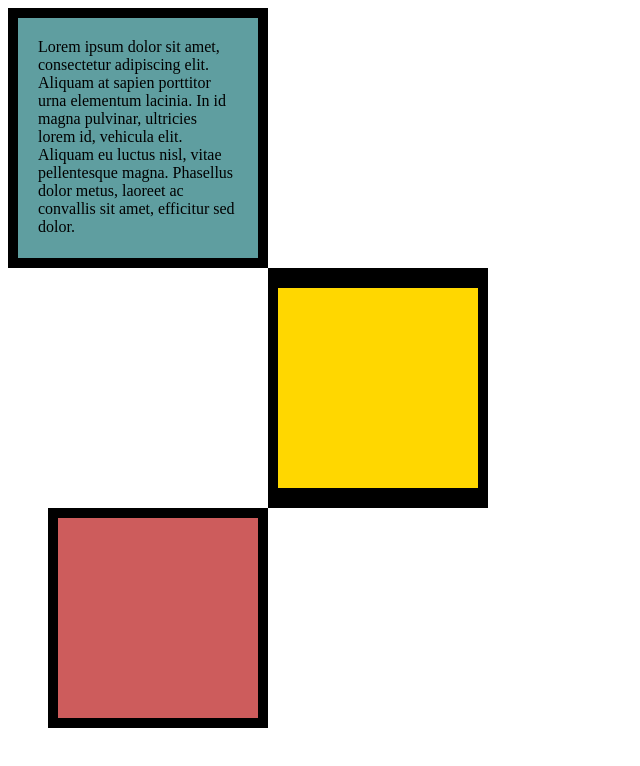
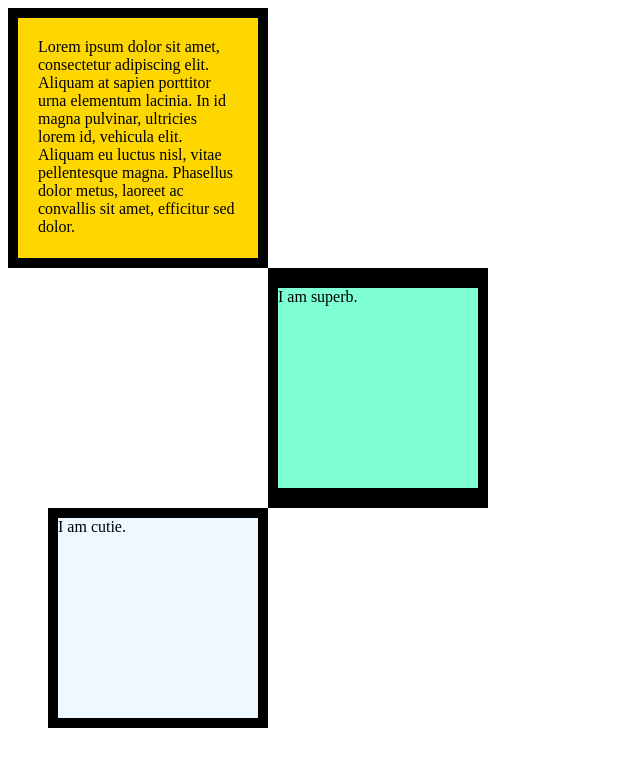
Before and after one commit to vijeraghu/Development_practice, a plain HTML site: page 6.3+CSS+Box+Model/6.3 CSS Box Model/index.html in a window 1280 px wide. Shown: the whole page, without its empty margins (0-640 px from the left). Drawn offline with Linux system fonts and the light colour scheme.

Commit message:
Exercise Updation

```diff
--- a/6.3+CSS+Box+Model/6.3 CSS Box Model/index.html
+++ b/6.3+CSS+Box+Model/6.3 CSS Box Model/index.html
@@ -5,48 +5,65 @@
   <meta charset="UTF-8">
   <title>CSS Box Model</title>
   <style>
-    div {
+    /* Write your CSS code here */
+    /*2. Set their sizes to 200px heigh by 200px wide.*/
+    div{
       height: 200px;
       width: 200px;
     }
-
-    p {
+    p{
       margin: 0;
     }
-
-    #first {
-      background-color: cadetblue;
+    /*3. Set different background colors for each of the boxes (I used cadetblue, gold and indianred).*/
+    #first{
+      background-color: gold;
       padding: 20px;
       border: 10px solid black;
     }
-
-    #second {
-      background-color: gold;
-      border: solid black;
-      border-width: 20px 10px;
+    #second{
+      background-color: aquamarine;
+      border:solid black;
+      border-width: 20px 10px 20px 10px;
       margin-left: 260px;
     }
-
-    #third {
-      background-color: indianred;
+    #third{
+      background-color: aliceblue;
       border: 10px solid black;
       margin-left: 40px;
     }
+
+
   </style>
 </head>
 
 <body>
-  <div id="first">
-    <p>Lorem ipsum dolor sit amet, consectetur adipiscing elit. Aliquam at sapien porttitor urna elementum lacinia. In
-      id magna pulvinar, ultricies lorem id, vehicula elit. Aliquam eu luctus nisl, vitae pellentesque magna. Phasellus
-      dolor metus, laoreet ac convallis sit amet, efficitur sed dolor. </p>
-  </div>
-  <div id="second">
+<div id = first>
+<p>Lorem ipsum dolor sit amet, consectetur adipiscing elit. Aliquam at sapien porttitor urna elementum lacinia. In
+  id magna pulvinar, ultricies lorem id, vehicula elit. Aliquam eu luctus nisl, vitae pellentesque magna. Phasellus
+  dolor metus, laoreet ac convallis sit amet, efficitur sed dolor.</p>
+</div>
+<div id = second>
+<p> I am superb.</p>
+</div>
+<div id = third>
+  <p>I am cutie.</p>
 
-  </div>
-  <div id="third">
+</div>
+  <!-- TODOs:
+1. Create 3 Boxes using the div element.
 
-  </div>
+
+
+4. Add a paragraph <p> element into the first div and add the following words:
+
+5. Set the 1st div to have 20px padding all around with a black 10px border.
+6. Fix the style of the <p> element to remove all margins.
+Hint: Use the CSS inspector in Chrome.
+7. Set the 2nd div to have a 20px border on top and bottom and 10px border left and right. (See goal image)
+8. Set the 3rd div to have a 10px border
+9. Set the margins for the divs so that each box corner touches the other. (See the goal image)
+-->
+
 </body>
 
 </html>
```
